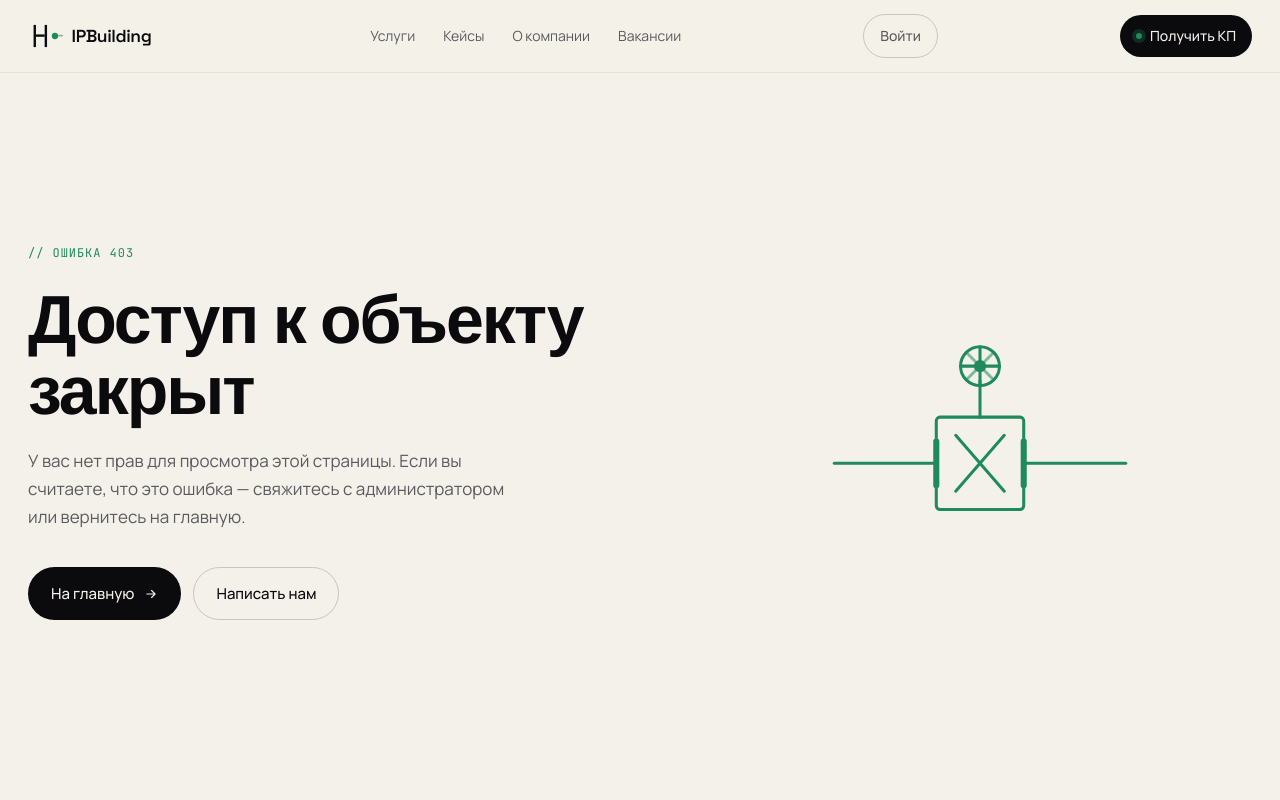
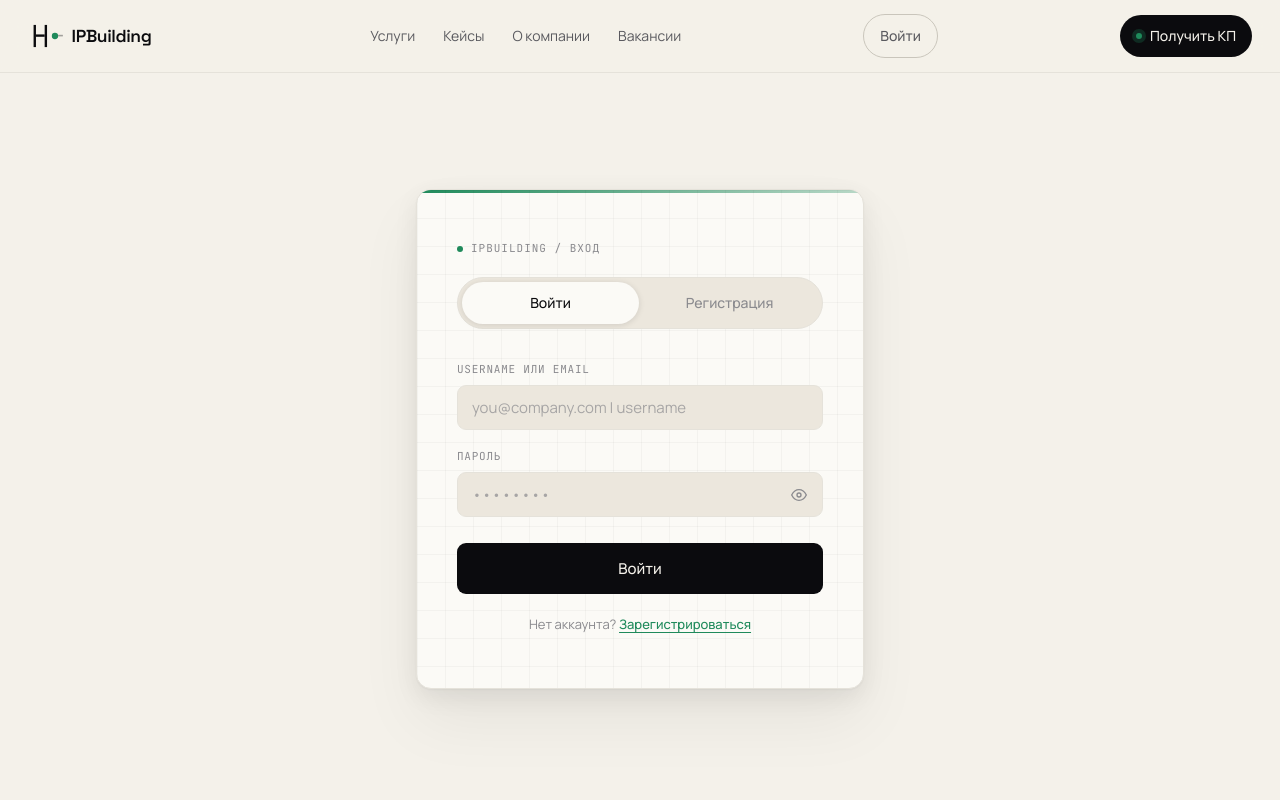
Before and after one commit to nhassl3/eng-net-nn-frontend, a React (Vite) app: page /admin in a window 1280 px wide. Shown: the top 800 px of the page. Built offline with nearby package versions, Linux system fonts and the light colour scheme; no server answers.

Commit message:
✨ Check visiter on guest or user of the site for visiting admin page

```diff
--- a/src/components/shared/RequireAdmin.tsx
+++ b/src/components/shared/RequireAdmin.tsx
@@ -1,7 +1,8 @@
 import type React from 'react'
 import { useAuth } from '../../context/AuthContext'
+import { AccessDeniedPage } from '../../pages/AccessDeniedPage'
+import { AuthorizationPage } from '../../pages/AuthorizationPage'
 import { Nav } from '../layout/Nav'
-import { AccessDeniedPage } from '../../pages/AccessDeniedPage'
 
 /**
  * Защита админ-маршрутов. Рендерит 403 НА МЕСТЕ, без редиректа — адрес
@@ -10,7 +11,7 @@ import { AccessDeniedPage } from '../../pages/AccessDeniedPage'
  * Это UX, а не безопасность: каждый /api/admin/* обязан проверять роль на сервере.
  */
 export function RequireAdmin({ children }: { children: React.ReactNode }) {
-  const { isLoading, isAdmin } = useAuth();
+  const { isLoading, isAuthenticated, isAdmin } = useAuth();
 
   // Сессия ещё проверяется через getMe(). Показать 403 здесь — значит мигнуть
   // «доступ закрыт» админу при F5; вернуть null — белая вспышка и скачок вёрстки.
@@ -28,6 +29,8 @@ export function RequireAdmin({ children }: { children: React.ReactNode }) {
     );
   }
 
+  if (!isAuthenticated) return <AuthorizationPage embedded />;
+
   if (!isAdmin) return <AccessDeniedPage />;
 
   return <>{children}</>;
```
